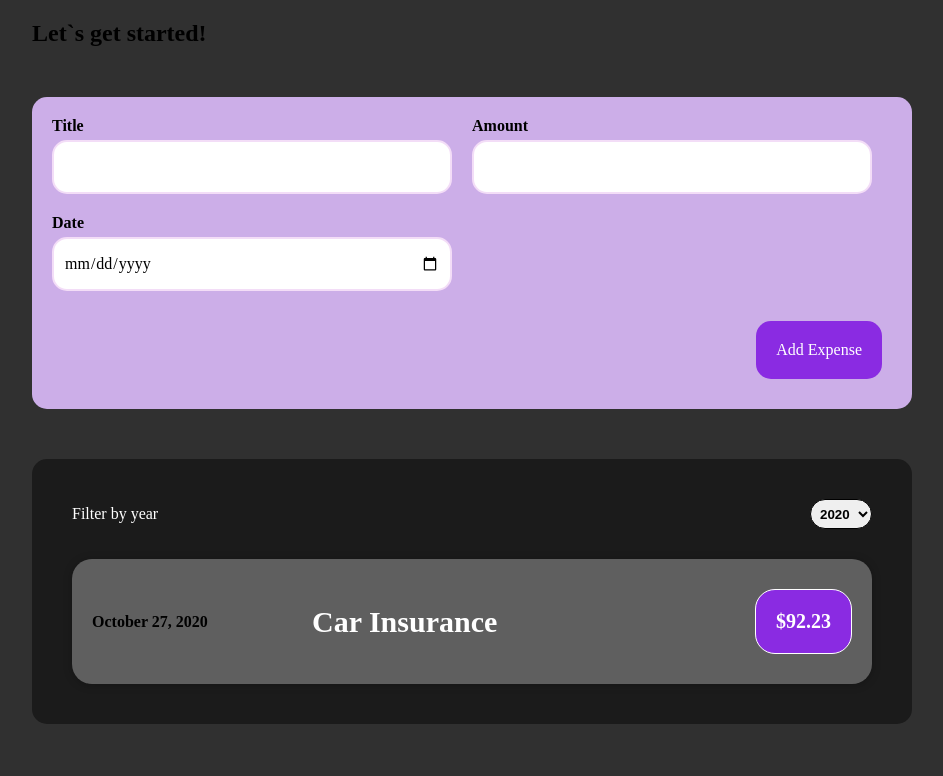
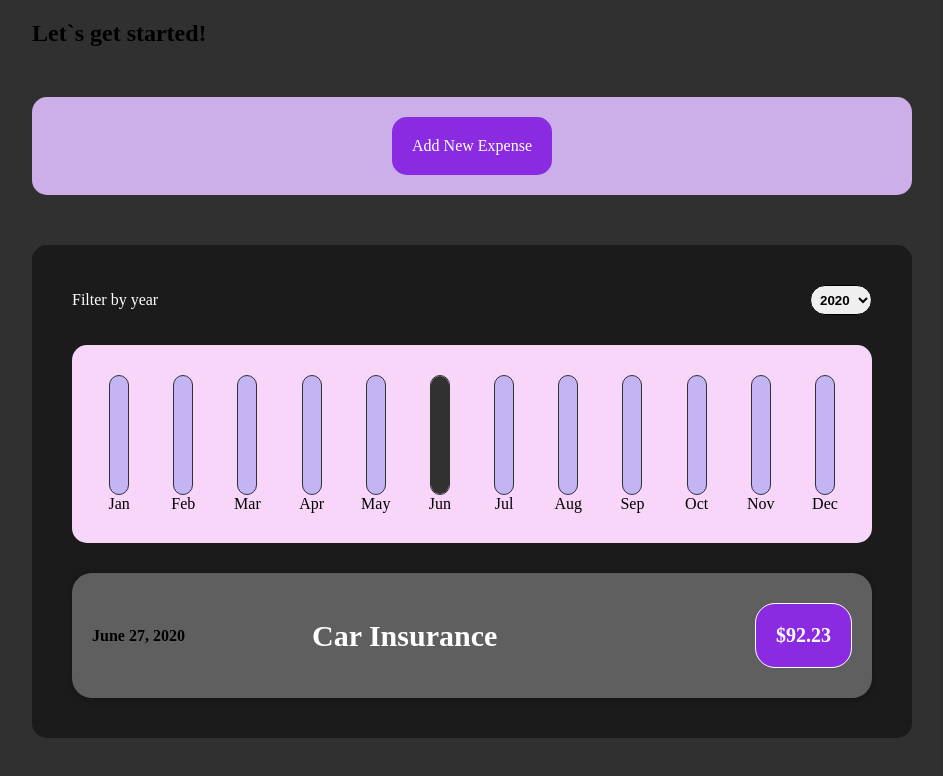
Before and after one commit to LirimMuqolli/React-complete-guide, a React (Create React App) app: page / in a window 1280 px wide. Shown: the top 776 px of the page, without its empty margins (168-1111 px from the left). Built offline with nearby package versions, Linux system fonts and the light colour scheme.

Commit message:
update added expenseChart

```diff
--- /dev/null
+++ b/src/components/chart/Chart.tsx
@@ -0,0 +1,23 @@
+import React from 'react'
+import './chart.css'
+import ChartBar from './ChartBar'
+
+const Chart = ({dataPoints}:any) => {
+    const dataPointValues = dataPoints.map((dataPoint:any) => dataPoint.value)
+    const totalMaximum = Math.max(...dataPointValues);
+
+  return (
+    <div className='chart'>
+        {dataPoints.map((dataPoint:any) => (
+            <ChartBar
+            key={dataPoint.label}
+            value={dataPoint.value}
+            maxValue={totalMaximum}
+            label={dataPoint.label}
+            />
+        ))}
+    </div>
+  )
+}
+
+export default Chart
--- /dev/null
+++ b/src/components/chart/ChartBar.tsx
@@ -0,0 +1,27 @@
+import React from "react";
+import "./chart.css";
+
+interface ChartBarProps {
+  value: number;
+  maxValue: number;
+  label: string;
+}
+
+const ChartBar: React.FC<ChartBarProps> = ({ value, maxValue, label }) => {
+  let barFillHeight = "0%";
+
+  if (maxValue > 0) {
+    barFillHeight = Math.round((value / maxValue) * 100) + "%";
+  }
+
+  return (
+    <div className="chart-bar">
+      <div className="chart-bar__inner">
+        <div className="chart-bar__fill" style={{ height: barFillHeight }}></div>
+      </div>
+      <div className="chart-bar__label">{label}</div>
+    </div>
+  );
+};
+
+export default ChartBar;
--- /dev/null
+++ b/src/components/chart/ExpenseChart.tsx
@@ -0,0 +1,37 @@
+import React from 'react';
+import Chart from './Chart';
+import './chart.css'
+
+interface ExpenseChartProps {
+  expenses: any[];
+}
+
+const ExpenseChart: React.FC<ExpenseChartProps> = ({ expenses }) => {
+  const chartDataPoints = [
+    { label: 'Jan', value: 0 },
+    { label: 'Feb', value: 0 },
+    { label: 'Mar', value: 0 },
+    { label: 'Apr', value: 0 },
+    { label: 'May', value: 0 },
+    { label: 'Jun', value: 0 },
+    { label: 'Jul', value: 0 },
+    { label: 'Aug', value: 0 },
+    { label: 'Sep', value: 0 },
+    { label: 'Oct', value: 0 },
+    { label: 'Nov', value: 0 },
+    { label: 'Dec', value: 0 },
+  ];
+
+  for (const expense of expenses) {
+    const expenseMonth = expense.date.getMonth();
+    chartDataPoints[expenseMonth].value += expense.amount;
+  }
+
+  return (
+    <div className='chart-graph'>
+      <Chart dataPoints={chartDataPoints} />
+    </div>
+  );
+};
+
+export default ExpenseChart;
--- /dev/null
+++ b/src/components/chart/chart.css
@@ -0,0 +1,35 @@
+.chart-bar {
+    height: 100%;
+    display: flex;
+    flex-direction: column;
+    align-items: center;
+    width: 100%;
+}
+
+
+.chart-bar__inner {
+    height: 120px;
+    width: 20px;
+    border: 1px solid #313131;
+    border-radius: 12px;
+    background-color: #c3b4f3;
+    overflow: hidden;
+    display: flex;
+    flex-direction: column;
+    justify-content: flex-end;
+}
+.chart-graph {
+    display: flex;
+    width: 100%;
+}
+.chart {
+    display: flex;
+    width: 100%;
+    gap: 30px;
+    background-color: rgb(248, 214, 250);
+    padding: 30px;
+    border-radius: 15px;
+}
+.chart-bar__fill{
+    background-color: #313131;
+}
--- a/src/components/expenseData/expenseData.ts
+++ b/src/components/expenseData/expenseData.ts
@@ -3,19 +3,19 @@ const expenses = [
         id:1,
         title:"Toilet Paper",
         amount:94.23,
-        date:new Date(2022, 9, 27)
+        date:new Date(2022, 4, 27)
     },
     {
         id:2,
         title:"Car Insurance",
         amount:92.23,
-        date:new Date(2020, 9, 27)
+        date:new Date(2020, 5, 27)
     },
     {
         id:3,
         title:"New TV",
         amount:941.23,
-        date:new Date(2019, 9, 27)
+        date:new Date(2019, 6, 27)
     },
     {
         id:4,
--- a/src/components/expenseForm/ExpenseForm.tsx
+++ b/src/components/expenseForm/ExpenseForm.tsx
@@ -1,7 +1,7 @@
 import React, { useState } from "react";
 import "./newExpense.css";
 
-const ExpenseForm = ({onSaveExpenseData}: any) => {
+const ExpenseForm = ({onSaveExpenseData,onCancel}: any) => {
   const [enteredTitle, setEnteredTitle] = useState<string>("");
   const [enteredAmount, setEnteredAmount] = useState<string>("");
   const [enteredDate, setEnteredDate] = useState<string>("");
@@ -71,7 +71,7 @@ const ExpenseForm = ({onSaveExpenseData}: any) => {
             type="date"
             id="date"
             value={enteredDate}
-            min="2022-01-01"
+            min="2019-01-01"
             max="2023-12-31"
             className="form-control"
             onChange={dateChangeHandler}
@@ -79,7 +79,8 @@ const ExpenseForm = ({onSaveExpenseData}: any) => {
         </div>
       </div>
       <div className="new-expense_actions">
-        <button className="new-expense_button">
+        <button type="button" onClick={onCancel} className="new-expense_button cancel">Cancel</button>
+        <button  type="submit" className="new-expense_button">
           Add Expense
         </button>
       </div>
--- a/src/components/expenseForm/NewExpense.tsx
+++ b/src/components/expenseForm/NewExpense.tsx
@@ -1,19 +1,28 @@
-import React from "react";
+import React, { useState } from "react";
 import ExpenseForm from "./ExpenseForm";
 import "./newExpense.css";
 
 const NewExpense = ({onAddExpense}: any) => {
+  const [isEditing, setIsEditing] = useState<boolean>(false);
   const saveExpenseDataHandler = (enteredExpenseData: any) => {
     const expenseData = {
       ...enteredExpenseData,
       id: Math.random().toString(),
     };
     onAddExpense(expenseData)
+    setIsEditing(false)
+  };
+  const startEditingHandler = () => {
+    setIsEditing(true);
+  }
 
-  };
-  return (
+  const stopEditingHandler = () => {
+    setIsEditing(false)
+  }
+   return (
     <div className="new-expense_container">
-      <ExpenseForm onSaveExpenseData={saveExpenseDataHandler} />
+      {!isEditing && <button onClick={startEditingHandler} className="new-expense_button center">Add New Expense</button>}
+      {isEditing && <ExpenseForm onSaveExpenseData={saveExpenseDataHandler} onCancel={stopEditingHandler} />}
     </div>
   );
 };
--- a/src/components/expenseForm/newExpense.css
+++ b/src/components/expenseForm/newExpense.css
@@ -59,3 +59,15 @@
     font-weight: 900;
     color: black;
 }
+.center {
+    margin-left: auto;
+    margin-right: auto;
+    display: flex;
+    justify-content: center;
+    margin-top: 20px;
+    margin-bottom: 20px;
+
+}
+.cancel {
+    margin-left: unset;
+}
--- a/src/components/expenseitem/ExpenseItem.tsx
+++ b/src/components/expenseitem/ExpenseItem.tsx
@@ -2,6 +2,7 @@ import React, { useState } from "react";
 import "./ExpenseItem.css";
 import ExpenseDate from "../expenseDate/ExpenseDate";
 import ExpenseFilter from "../expenseFilter/ExpenseFilter";
+import ExpenseChart from "../chart/ExpenseChart";
 
 interface ExpenseDataObjectProps {
   id: number;
@@ -34,9 +35,11 @@ const ExpenseItem: React.FC<ExpenseData> = ({ expenseData }) => {
   return (
     <div className="expense-item-container">
       <ExpenseFilter selected={filteredYear} onChangeFilter={filterChangeHandler} />
+      <ExpenseChart expenses={filteredExpenses} />
       {filteredExpenses.length === 0  && (<p className="no-expenses-found">No expenses found.</p>)}
       {filteredExpenses.length > 0 && filteredExpenses.map((expense) => (
         <div key={expense.id} className="expense-item">
+
           <ExpenseDate date={expense.date} />
           <div className="expense-item_description">
             <h2>{expense.title}</h2>
```
